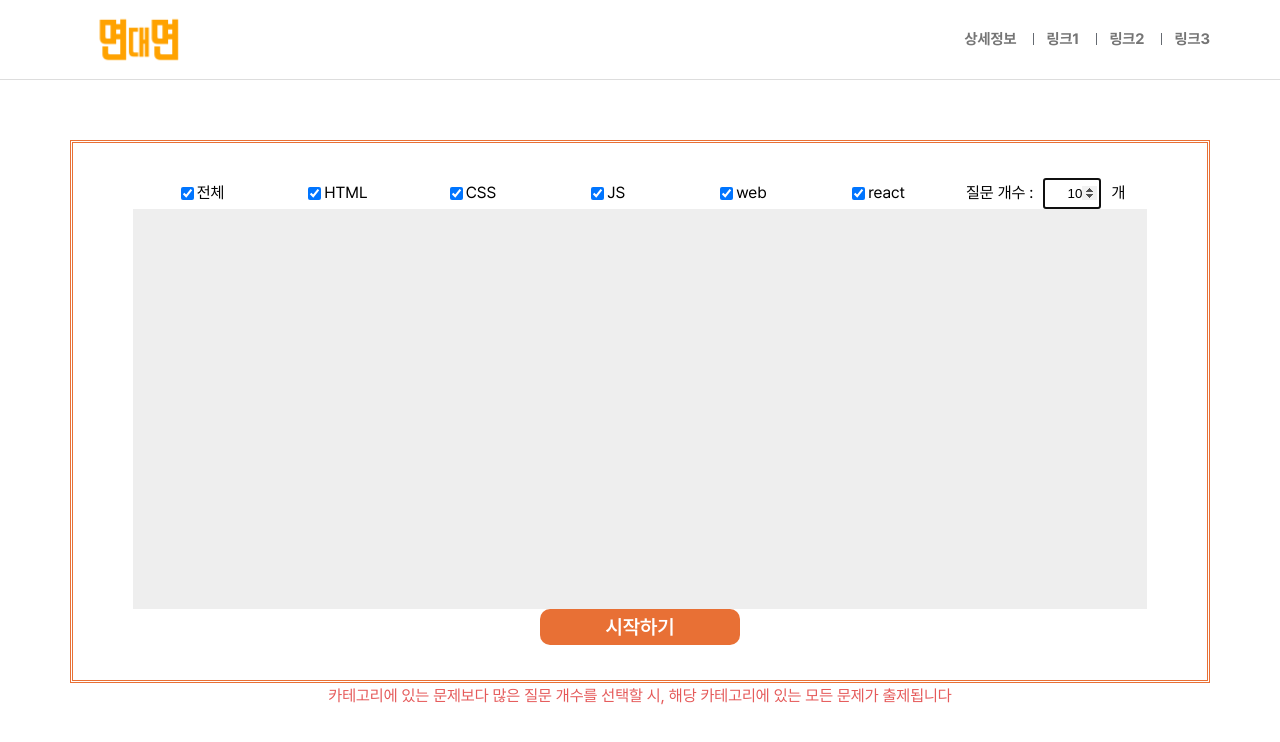
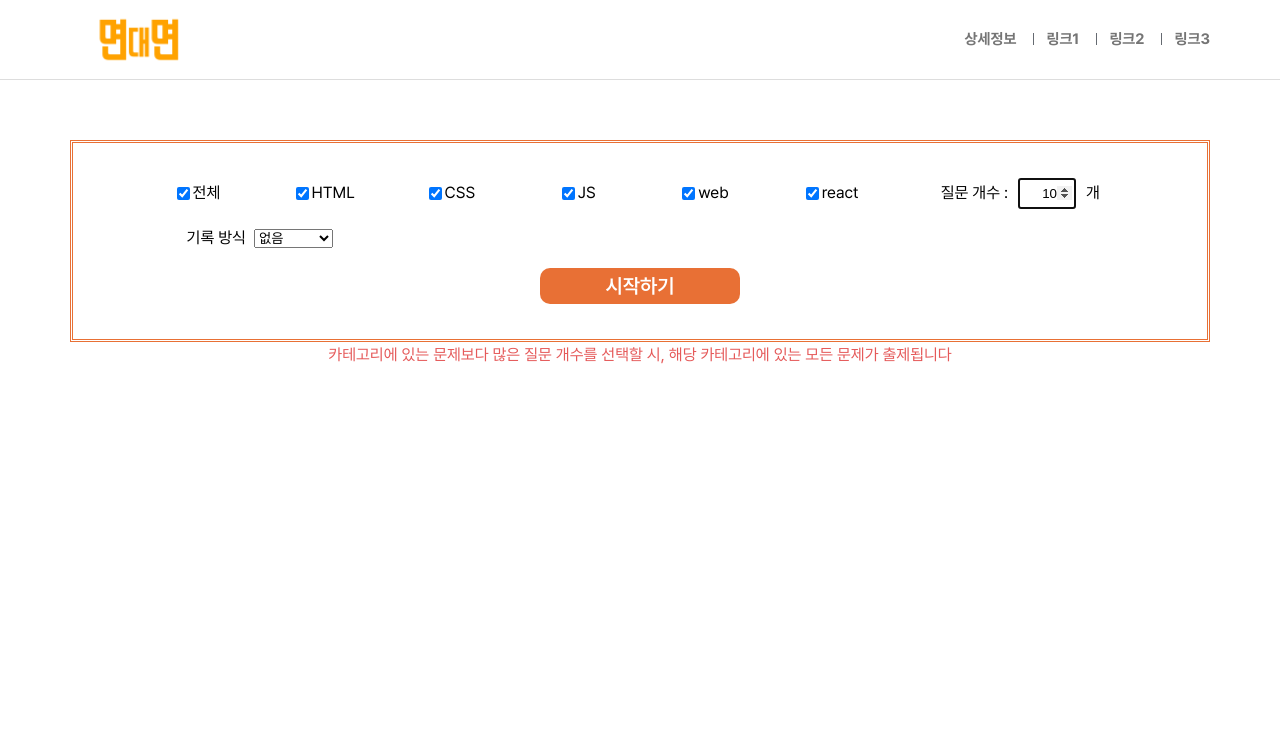
Before and after one commit to Jetty2020/random-interview, a Next.js app: page /random-interview in a window 1280 px wide. Shown: the top 742 px of the page. Built offline with nearby package versions, Linux system fonts and the light colour scheme.

Commit message:
✨ 세팅 페이지에 녹음 방식, 장비 선택 및 테스트 추가

```diff
--- a/src/components/ramdom-interview/SettingForm.tsx
+++ b/src/components/ramdom-interview/SettingForm.tsx
@@ -1,11 +1,13 @@
+import { nanoid } from 'nanoid';
 import { useForm } from 'react-hook-form';
 import styled from '@emotion/styled';
-import { useState } from 'react';
+import { ChangeEvent, useEffect, useRef, useState } from 'react';
 import router from 'next/router';
 import { GRAY_300, PRIMARY_900, RED_300, WHITE } from '@constants/colors';
 import { QUESTIONS } from '@constants/questions';
 import { CATEGORIES } from '@constants/categories';
 import { pxToRem } from '@utils/pxToRem';
+import Media from '@components/Media';
 
 interface FormInputs {
   all: boolean;
@@ -17,7 +19,23 @@ interface FormInputs {
   quizCount: number;
 }
 
+interface IOptionValue {
+  recordMethod: string | undefined;
+  audioInput: string | undefined;
+  videoInput: string | undefined;
+}
+
 export const SettingForm = () => {
+  const audioInputRef = useRef<HTMLSelectElement>(null);
+  const videoInputRef = useRef<HTMLSelectElement>(null);
+  const [audioDevices, setAudioDevices] = useState<MediaDeviceInfo[]>([]);
+  const [videoDevices, setVideoDevices] = useState<MediaDeviceInfo[]>([]);
+  const [optionValue, setOptionValue] = useState<IOptionValue>({
+    recordMethod: undefined,
+    audioInput: undefined,
+    videoInput: undefined,
+  });
+  const { recordMethod, audioInput, videoInput } = optionValue;
   const [errMsg, setErrMsg] = useState('');
   const { register, getValues, setValue, handleSubmit } = useForm<FormInputs>({
     mode: 'onChange',
@@ -59,6 +77,14 @@ export const SettingForm = () => {
     if (errMsg !== '카테고리를 선택해주세요') {
       setErrMsg('');
     }
+  };
+
+  const handleChangeMethod = (e: ChangeEvent<HTMLSelectElement>) => {
+    const { name, value } = e.target;
+    setOptionValue({
+      ...optionValue,
+      [name]: value,
+    });
   };
 
   const submitCategory = () => {
@@ -126,11 +152,35 @@ export const SettingForm = () => {
 
       const query = distributedQuizArr.join('_');
       router.push(
-        `random-interview?question=${query}`,
+        {
+          pathname: 'random-interview',
+          query: { question: query, recordMethod, audioInput, videoInput },
+        },
         'random-interview/interviewing',
       );
     }
   };
+
+  const getDevicesList = async () => {
+    const devices = await navigator.mediaDevices.enumerateDevices();
+    const audioDevices = devices.filter(
+      (device) => device.kind === 'audioinput',
+    );
+    const videoDevices = devices.filter(
+      (device) => device.kind === 'videoinput',
+    );
+    setAudioDevices(audioDevices);
+    setVideoDevices(videoDevices);
+    setOptionValue({
+      ...optionValue,
+      audioInput: audioDevices[0].deviceId,
+      videoInput: videoDevices[0].deviceId,
+    });
+  };
+
+  useEffect(() => {
+    getDevicesList();
+  }, []);
 
   return (
     <>
@@ -202,8 +252,71 @@ export const SettingForm = () => {
           />
           개
         </LabelStyled>
+        <RecordMethod htmlFor="recordMethod">
+          기록 방식 &nbsp;
+          <select
+            id="recordMethod"
+            name="recordMethod"
+            value={recordMethod}
+            onChange={handleChangeMethod}
+            aria-label="기록 방식 선택"
+          >
+            <option value="none">없음</option>
+            <option value="audio">녹음</option>
+            <option value="video">영상</option>
+            <option value="full">영상+녹음</option>
+          </select>
+        </RecordMethod>
+        {(recordMethod === 'audio' || recordMethod === 'full') && (
+          <AudioInput htmlFor="audioInput">
+            오디오 &nbsp;
+            <select
+              id="audioInput"
+              name="audioInput"
+              ref={audioInputRef}
+              value={audioInput}
+              onChange={handleChangeMethod}
+              aria-label="오디오 장치 선택"
+            >
+              {audioDevices.map((device) => (
+                <option
+                  value={device.deviceId}
+                  key={`audio-device-${nanoid()}`}
+                >
+                  {device.label}
+                </option>
+              ))}
+            </select>
+          </AudioInput>
+        )}
+        {(recordMethod === 'video' || recordMethod === 'full') && (
+          <VideoInput htmlFor="videoInput">
+            비디오 &nbsp;
+            <select
+              id="videoInput"
+              name="videoInput"
+              ref={videoInputRef}
+              value={videoInput}
+              onChange={handleChangeMethod}
+              aria-label="비디오 장치 선택"
+            >
+              {videoDevices.map((device) => (
+                <option
+                  value={device.deviceId}
+                  key={`video-device-${nanoid()}`}
+                >
+                  {device.label}
+                </option>
+              ))}
+            </select>
+          </VideoInput>
+        )}
         {errMsg ? <TextError>{errMsg}</TextError> : null}
-        <ContainerRecordSetting />
+        {!(recordMethod === 'none' || recordMethod === undefined) && (
+          <ContainerRecordSetting>
+            <Media {...optionValue} isRecording={false} isTest={true} />
+          </ContainerRecordSetting>
+        )}
         <BtnSubmit type="submit" disabled={Boolean(errMsg)}>
           시작하기
         </BtnSubmit>
@@ -218,7 +331,8 @@ export const SettingForm = () => {
 
 const Form = styled.form`
   display: grid;
-  grid-template-columns: repeat(6, 2fr) 3fr;
+  grid-template-columns: repeat(6, 1fr) 2fr;
+  gap: ${pxToRem(20)} 0;
   text-align: center;
   margin: ${pxToRem(60)} auto 0;
   padding: ${pxToRem(35)} ${pxToRem(60)};
@@ -240,7 +354,7 @@ const InputCount = styled.input`
 `;
 
 const TextError = styled.p`
-  grid-column: 1 / span 7;
+  grid-column: 1 / span 8;
   text-align: center;
   margin: ${pxToRem(-20)} 0 ${pxToRem(20)};
   font-size: ${pxToRem(13)};
@@ -248,7 +362,7 @@ const TextError = styled.p`
 `;
 
 const BtnSubmit = styled.button`
-  grid-column: 1 / span 7;
+  grid-column: 1 / span 8;
   width: ${pxToRem(200)};
   height: ${pxToRem(36)};
   margin: 0 auto;
@@ -270,9 +384,19 @@ const Notice = styled.div`
   text-align: center;
 `;
 
+const RecordMethod = styled.label`
+  grid-column: 1/3;
+`;
+
+const AudioInput = styled.label`
+  grid-column: span 3;
+`;
+
+const VideoInput = styled.label`
+  grid-column: span 3;
+`;
+
 const ContainerRecordSetting = styled.div`
   grid-column: 1 / span 7;
-  width: 100%;
-  height: 50vh;
-  background-color: #eee;
+  margin: 0 auto;
 `;
```
